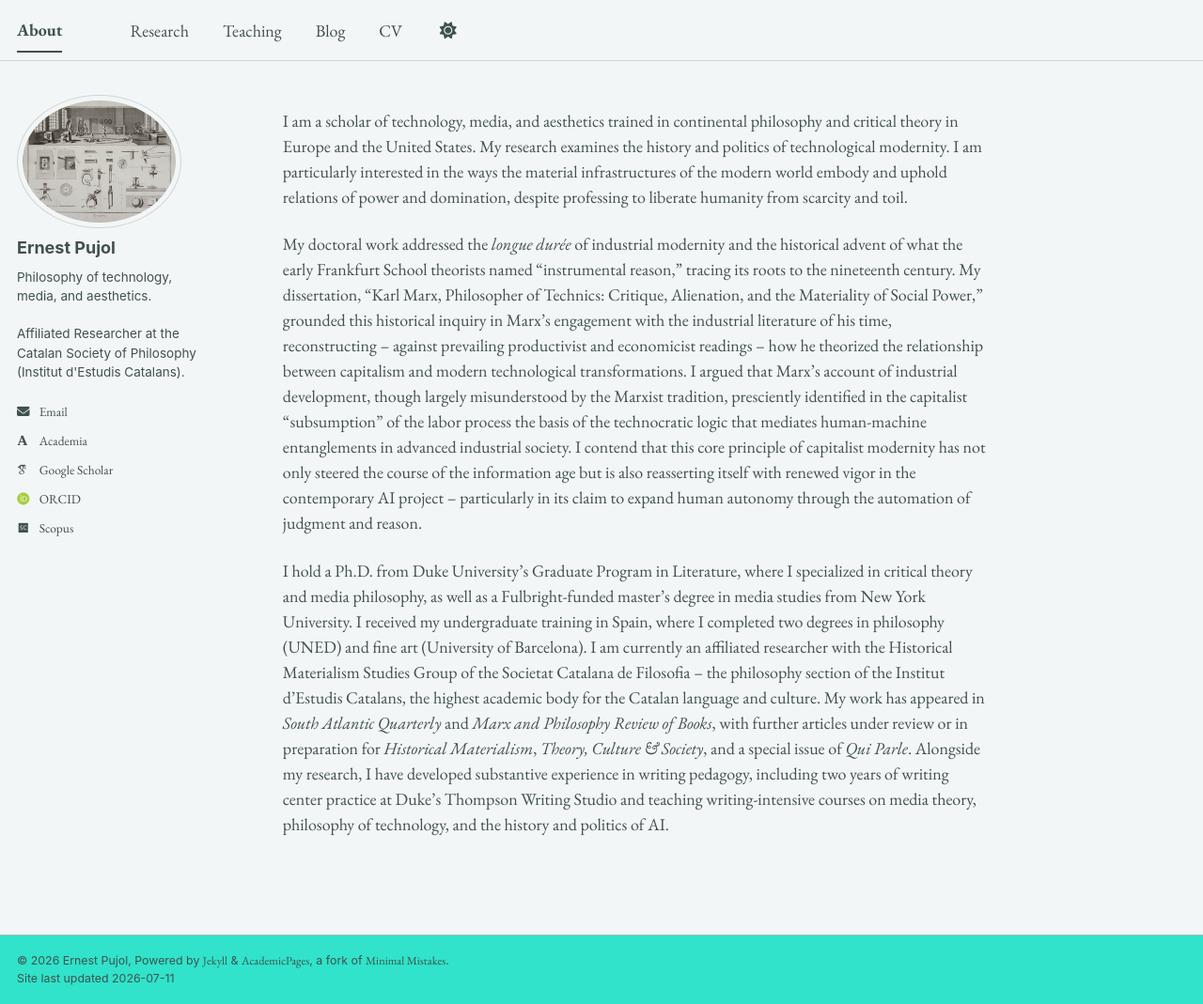
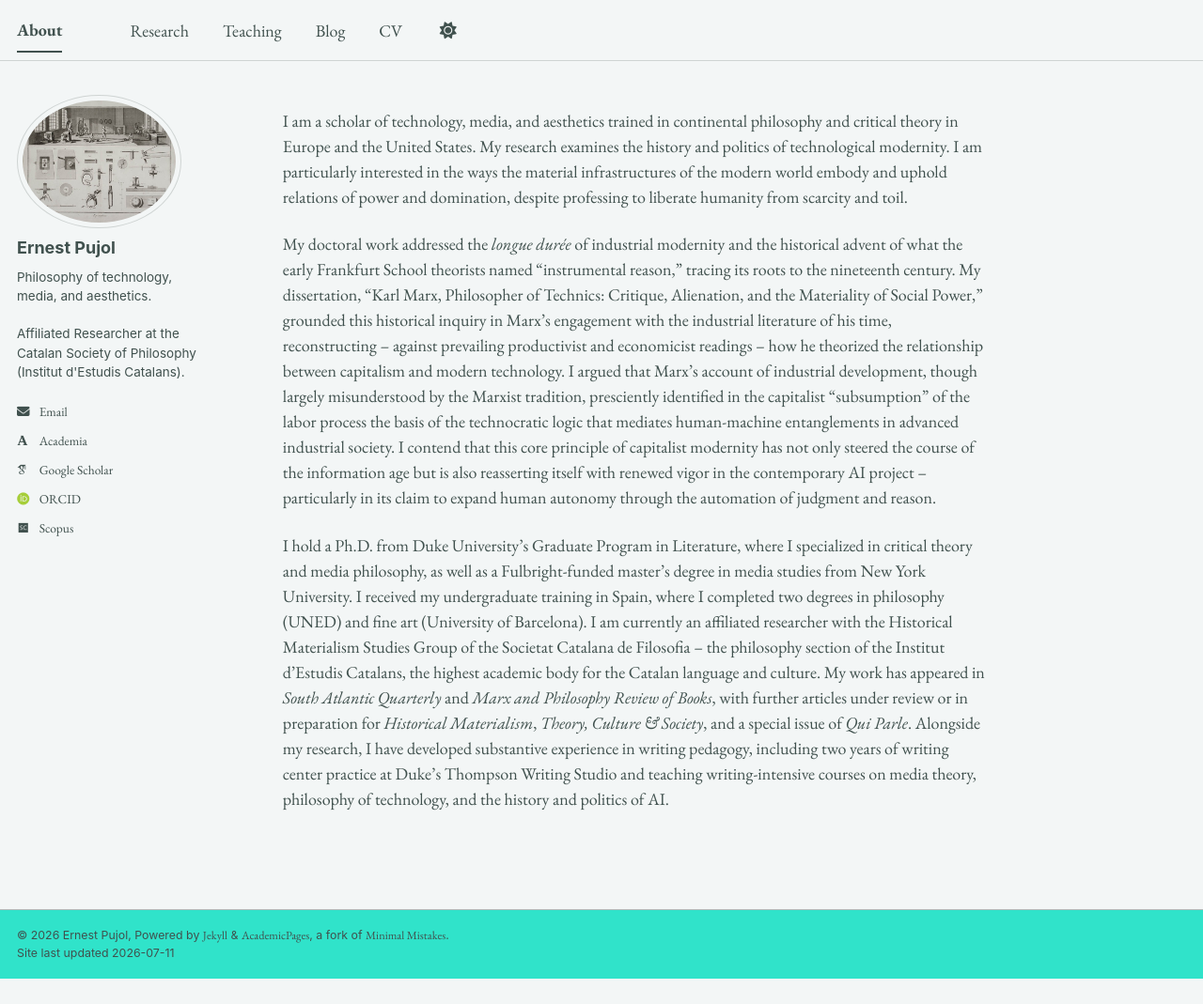
Before and after one commit to epujol90/epujol90.github.io, a Jekyll site: the page built from _pages/about.md, in a window 1280 px wide and 1069 px high. Shown: the whole window at 94% size. Built offline with Jekyll 4.4.1, drawn with Linux system fonts in a browser that asks for light colours; some web fonts are replaced; a script bundle is joined from its source files by our own code; library files that are not in the unit come from our copies.

Commit message:
Update about.md

```diff
--- a/_pages/about.md
+++ b/_pages/about.md
@@ -8,6 +8,6 @@ redirect_from:
 ---
 I am a scholar of technology, media, and aesthetics trained in continental philosophy and critical theory in Europe and the United States. My research examines the history and politics of technological modernity. I am particularly interested in the ways the material infrastructures of the modern world embody and uphold relations of power and domination, despite professing to liberate humanity from scarcity and toil.
 
-My doctoral work addressed the _longue durée_ of industrial modernity and the historical advent of what the early Frankfurt School theorists named "instrumental reason," tracing its roots to the nineteenth century. My dissertation, “Karl Marx, Philosopher of Technics: Critique, Alienation, and the Materiality of Social Power,” grounded this historical inquiry in Marx’s engagement with the industrial literature of his time, reconstructing -- against prevailing productivist and economicist readings -- how he theorized the relationship between capitalism and modern technological transformations. I argued that Marx’s account of industrial development, though largely misunderstood by the Marxist tradition, presciently identified in the capitalist "subsumption" of the labor process the basis of the technocratic logic that mediates human-machine entanglements in advanced industrial society. I contend that this core principle of capitalist modernity has not only steered the course of the information age but is also reasserting itself with renewed vigor in the contemporary AI project -- particularly in its claim to expand human autonomy through the automation of judgment and reason.
+My doctoral work addressed the _longue durée_ of industrial modernity and the historical advent of what the early Frankfurt School theorists named "instrumental reason," tracing its roots to the nineteenth century. My dissertation, “Karl Marx, Philosopher of Technics: Critique, Alienation, and the Materiality of Social Power,” grounded this historical inquiry in Marx’s engagement with the industrial literature of his time, reconstructing -- against prevailing productivist and economicist readings -- how he theorized the relationship between capitalism and modern technology. I argued that Marx’s account of industrial development, though largely misunderstood by the Marxist tradition, presciently identified in the capitalist "subsumption" of the labor process the basis of the technocratic logic that mediates human-machine entanglements in advanced industrial society. I contend that this core principle of capitalist modernity has not only steered the course of the information age but is also reasserting itself with renewed vigor in the contemporary AI project -- particularly in its claim to expand human autonomy through the automation of judgment and reason.
 
 I hold a Ph.D. from Duke University’s Graduate Program in Literature, where I specialized in critical theory and media philosophy, as well as a Fulbright-funded master’s degree in media studies from New York University. I received my undergraduate training in Spain, where I completed two degrees in philosophy (UNED) and fine art (University of Barcelona). I am currently an affiliated researcher with the Historical Materialism Studies Group of the Societat Catalana de Filosofia -- the philosophy section of the Institut d’Estudis Catalans, the highest academic body for the Catalan language and culture. My work has appeared in _South Atlantic Quarterly_ and _Marx and Philosophy Review of Books_, with further articles under review or in preparation for _Historical Materialism_, _Theory, Culture & Society_, and a special issue of _Qui Parle_. Alongside my research, I have developed substantive experience in writing pedagogy, including two years of writing center practice at Duke’s Thompson Writing Studio and teaching writing-intensive courses on media theory, philosophy of technology, and the history and politics of AI.
```
